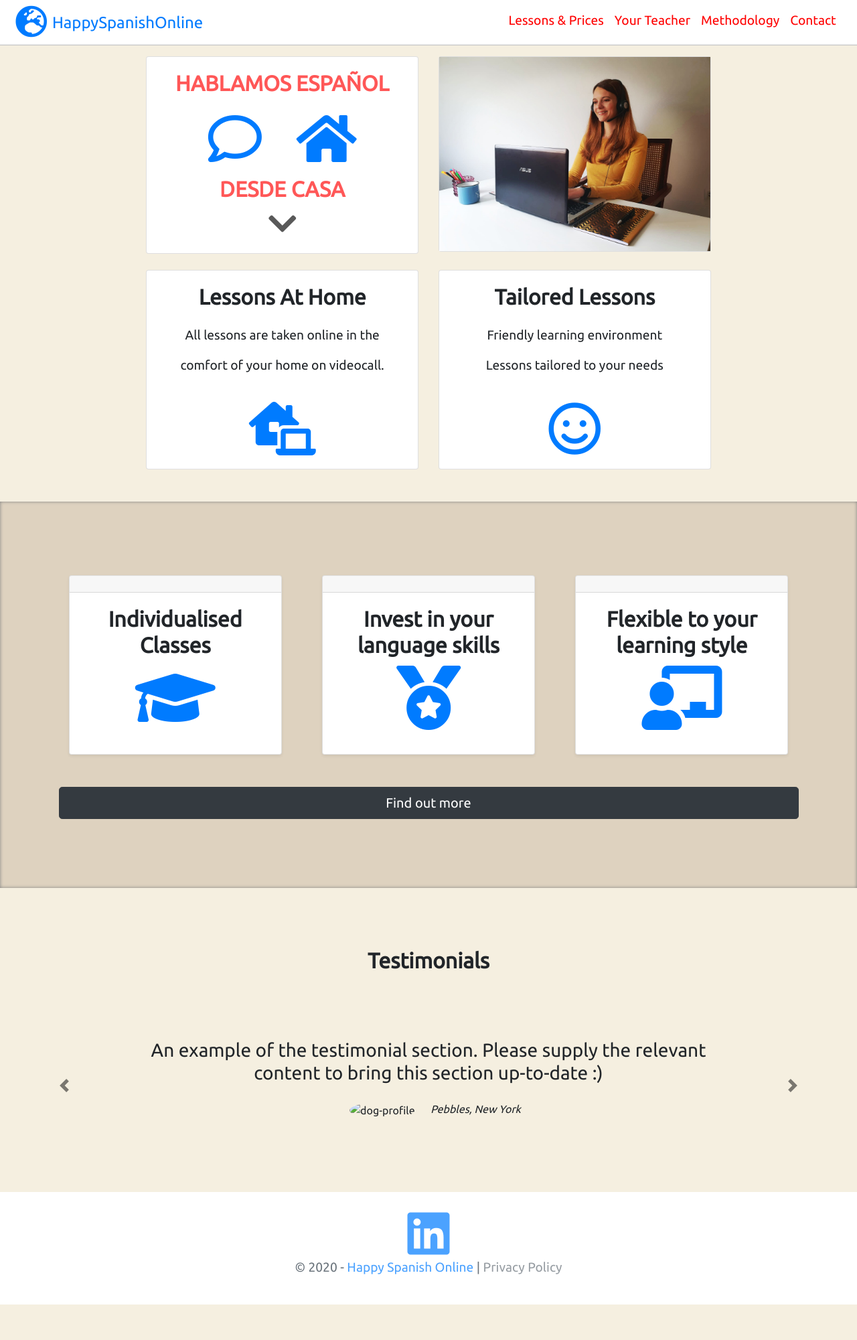
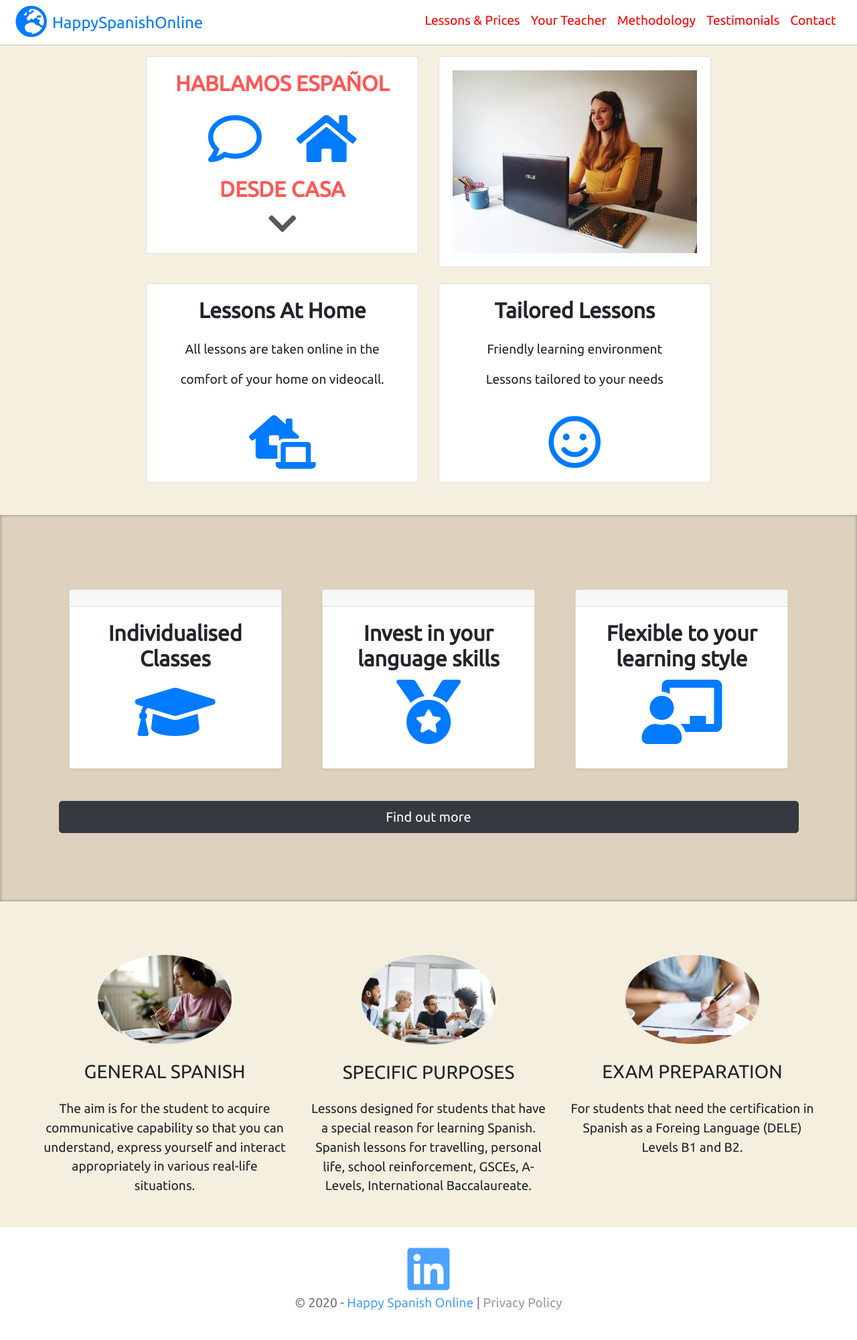
Before and after one commit to Samuroid/happyspanishonline, a PHP site: page / in a window 1280 px wide. Shown: the whole page at 67% size. Before the commit the page ends 1948 px from the top, so only its background shows below. Run offline with PHP 8.4, Linux system fonts and the light colour scheme; some libraries are stand-ins or nearby versions.

Commit message:
Updated with new changes from document provided by client

```diff
--- a/css/styles.css
+++ b/css/styles.css
@@ -66,6 +66,13 @@ p, ul{
   max-height: 290px;
 }
                       /* Utilities */
+.border-bottom-shadow{
+  box-shadow: 0 -5px 4px 0 rgba(0, 0, 0, 0.2) inset;
+}
+.courseImg{
+  width: 200px;
+  border-radius: 50%;
+}
 .headBumper{
   margin-top: 120px;
 }
@@ -159,9 +166,12 @@ i{
   padding-top: 7%;
 }
 .testimonial-img{
-  width: 10%;
+  width: 100px;
   border-radius: 100%;
   margin: 20px;
+}
+#testimonials h3{
+  font-size: 1.25em;
 }
 
 /*Carousel Styles*/
@@ -202,7 +212,7 @@ i{
 }
 
 /* group classes */
-#group, #conversational, #ad-cards{
+#group, #conversational, #ad-cards, #testimonials{
   background-color: #DED2BF;
   box-shadow: 0px 0px 5px gray inset;
   padding-bottom: 40px;
@@ -212,9 +222,10 @@ i{
 li{
   padding-bottom: .5rem;
 }
-#privacy, #methodology{ /* padding to account for navbar */
+#privacy, #methodology, #courses{ /* padding to account for navbar */
   padding: 5rem 5% 2rem;
 }
+
 
 /* Footer */
 #footer{
@@ -284,10 +295,10 @@ li{
   }
 }
 
-@media (min-width: 200px) and (max-width: 370px){ /* x-small screens */
+@media (min-width: 200px) and (max-width: 399px){ /* x-small screens */
   /* Header Bar */
   .logo-text{
-    font-size: 1.2rem;
+    font-size: 1rem;
     top: -5px
     /* color: red; */
   }
--- a/header.php
+++ b/header.php
@@ -15,10 +15,6 @@
   <!-- Bootstrap CSS -->
   <link rel="stylesheet" href="https://stackpath.bootstrapcdn.com/bootstrap/4.4.1/css/bootstrap.min.css" integrity="sha384-Vkoo8x4CGsO3+Hhxv8T/Q5PaXtkKtu6ug5TOeNV6gBiFeWPGFN9MuhOf23Q9Ifjh" crossorigin="anonymous">
 
-  <!-- customised css -->
-  <?php getCSS(); ?>
-  <link rel="stylesheet" href="css/styles.css">
-
   <!-- jQuery first, then Popper.js, then Bootstrap JS -->
   <script src="https://code.jquery.com/jquery-3.4.1.min.js"></script>
   <script src="https://cdn.jsdelivr.net/npm/popper.js@1.16.0/dist/umd/popper.min.js" integrity="sha384-Q6E9RHvbIyZFJoft+2mJbHaEWldlvI9IOYy5n3zV9zzTtmI3UksdQRVvoxMfooAo" crossorigin="anonymous"></script>
@@ -28,6 +24,10 @@
   <link href='https://fonts.googleapis.com/css?family=Montserrat|Ubuntu' rel='stylesheet' />
   <!-- Font awesome -->
   <link rel="stylesheet" href="https://use.fontawesome.com/releases/v5.13.0/css/all.css" integrity="sha384-Bfad6CLCknfcloXFOyFnlgtENryhrpZCe29RTifKEixXQZ38WheV+i/6YWSzkz3V" crossorigin="anonymous">
+
+  <!-- customised css -->
+  <?php getCSS(); ?>
+  <link rel="stylesheet" href="css/styles.css">
 </head>
 
 <body>
@@ -57,6 +57,9 @@
               <a class="nav-link" href="teaching-methodology.php">Methodology</a>
             </li>
             <li class="nav-item">
+              <a class="nav-link" href="testimonials.php">Testimonials</a>
+            </li>
+            <li class="nav-item">
               <a class="nav-link" href="contact.php">Contact</a>
             </li>
           </ul>
--- a/index.php
+++ b/index.php
@@ -19,16 +19,15 @@
         </div>
       </div>
 
-
       <div class="col-lg-4 col-md-6">
         <div class="card mt-4">
-          <div class="card-body p-0">
+          <div class="card-body">
 
-              <img class="macarena-image" src="img/macarena-working.jpeg">
+              <img class="macarena-image" src="img/macarena-working.jpeg" />
 
           </div><!-- /card-body -->
-        </div><!-- /card -->
-      </div><!-- /col -->
+        </div>
+      </div>
     </div><!-- /row /card-deck -->
 
     <div id="first-ad-cards" class="row card-group justify-content-center text-center">
@@ -132,33 +131,33 @@
     </div><!-- /.container-fluid -->
 </section><!-- /#ad-cards -->
 
-<section id="testimonials">
-    <h2>Testimonials</h2>
+<section id="courses">
+  <div class="row">
+    <div class="col-md-4 col-sm-12 text-center">
+      <img class="courseImg" src="img/espanol_general.jpg" alt="Spanish Life Photo" />
+      <h3 class="mt-4">GENERAL SPANISH</h3>
+      <p class="mt-4">
+        The aim is for the student to acquire communicative capability so that you can understand, express yourself and interact appropriately in various real-life situations.
+      </p>
+    </div>
 
-    <div id="testimonials-carousel" class="carousel slide" data-ride="false">
-      <div class="carousel-inner">
-        <div class="carousel-item active">
-          <!-- active class first slide to show-->
-          <h3>An example of the testimonial section. Please supply the relevant content to bring this section up-to-date :)</h3>
-          <img class="testimonial-img" src="https://via.placeholder.com/150" alt="dog-profile">
-          <em>Pebbles, New York</em>
+    <div class="col-md-4 col-sm-12 text-center">
+      <img class="courseImg" src="img/fines_específicos.jpg" alt="Spanish Life Photo" />
+      <h3 class="mt-4">SPECIFIC PURPOSES</h3>
+      <p class="mt-4">
+        Lessons designed for students that have a special reason for learning Spanish. Spanish lessons for travelling, personal life, school reinforcement, GSCEs, A-Levels, International Baccalaureate.
+      </p>
+    </div>
 
-        </div>
-        <div class="carousel-item">
-          <h3 class="testimonial-text">An example of the testimonial section. Please supply the relevant content to bring this section up-to-date :)</h3>
-          <img class="testimonial-img" src="https://via.placeholder.com/150" alt="lady-profile">
-          <em>Beverly, Illinois</em>
-        </div>
+    <div class="col-md-4 col-sm-12 text-center">
+      <img class="courseImg " src="img/exams.jpg" alt="Exams Prep Photo" />
 
-      </div>
-      <a class="carousel-control-prev" href="#testimonials-carousel" role="button" data-slide="prev">
-        <span class="carousel-control-prev-icon" aria-hidden="true"></span>
-        <span class="sr-only">Previous</span>
-      </a>
-      <a class="carousel-control-next" href="#testimonials-carousel" role="button" data-slide="next">
-        <span class="carousel-control-next-icon" aria-hidden="true"></span>
-        <span class="sr-only">Next</span>
-      </a>
-    </div><!-- testimonials-carousel -->
-</section><!-- /#testimonials -->
+      <h3 class="mt-4">EXAM PREPARATION</h3>
+      <p class="mt-4">
+        For students that need the certification in Spanish as a Foreing Language (DELE) Levels B1 and B2.
+      </p>
+    </div>
+  </div>
+</section>
+
 <?php include "footer.php"; ?>
--- a/mail.php
+++ b/mail.php
@@ -78,7 +78,7 @@ if( $_SERVER["REQUEST_METHOD"] == "POST" ){
     if ( $response->success === true ){
       if ( $response->score >= 0.5 ){ // send mail
         $content="From: $name \n \nEmail: $email \n \nMessage:\n $message";
-        $recipient = "samwbru@gmail.com";
+        $recipient = "mbspanishonline@hotmail.com";
         $mailheader = "From: $email \r\n";
         mail($recipient, $subject, $content, $mailheader) or die("Error!");
         $gtokenEr = "Mail successfully sent. Macarena will get back to you shortly :)";
```
Also changed, not shown: lessons-prices.php (+30 -9 lines), testimonials.php (added, +117 -0 lines), your-teacher.php (+8 -6 lines), img/espanol_general.jpg (added), img/exams.jpg (added), img/fines_específicos.jpg (added), img/testimonial-photo-ed.png (added), img/testimonial-photo-jacqueline.png (added), img/testimonial-photo-jonathan.png (added), img/testimonial-photo-phil.png (added), img/testimonial-photo-rhett.png (added).
